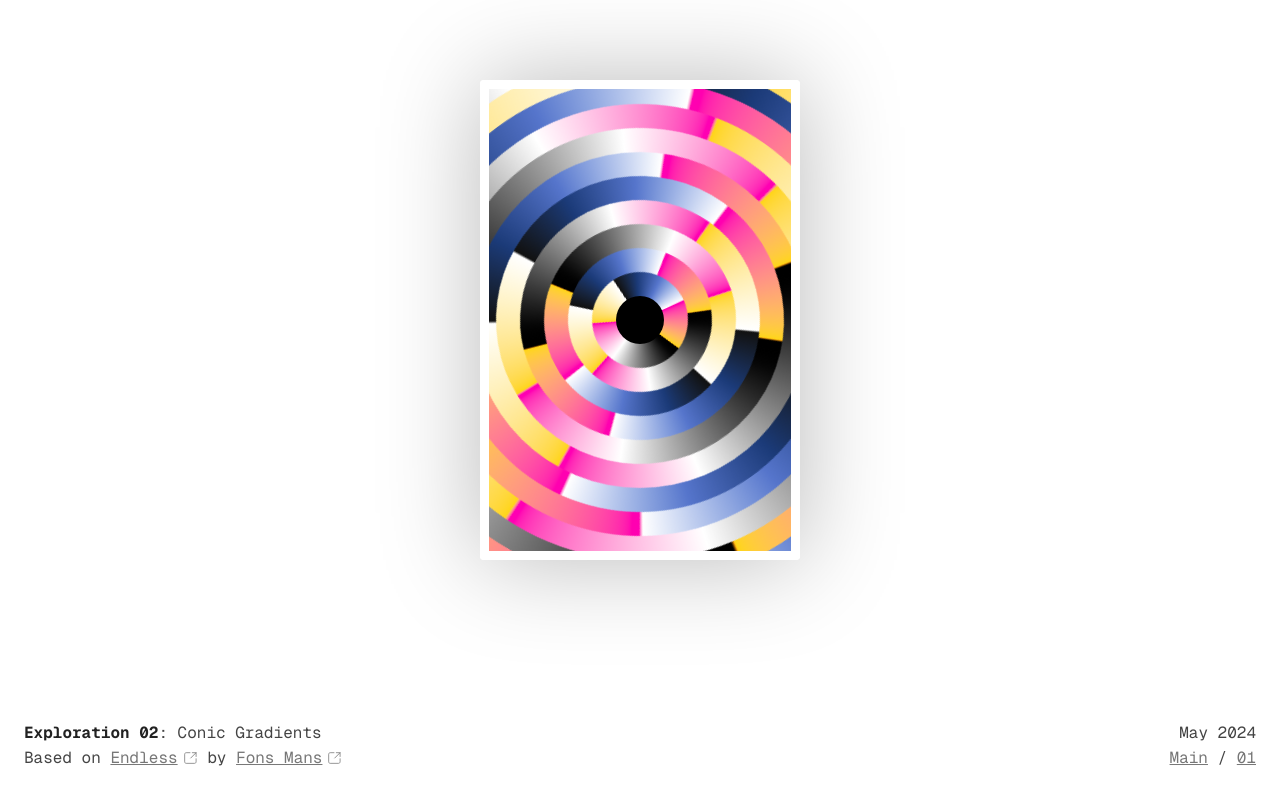
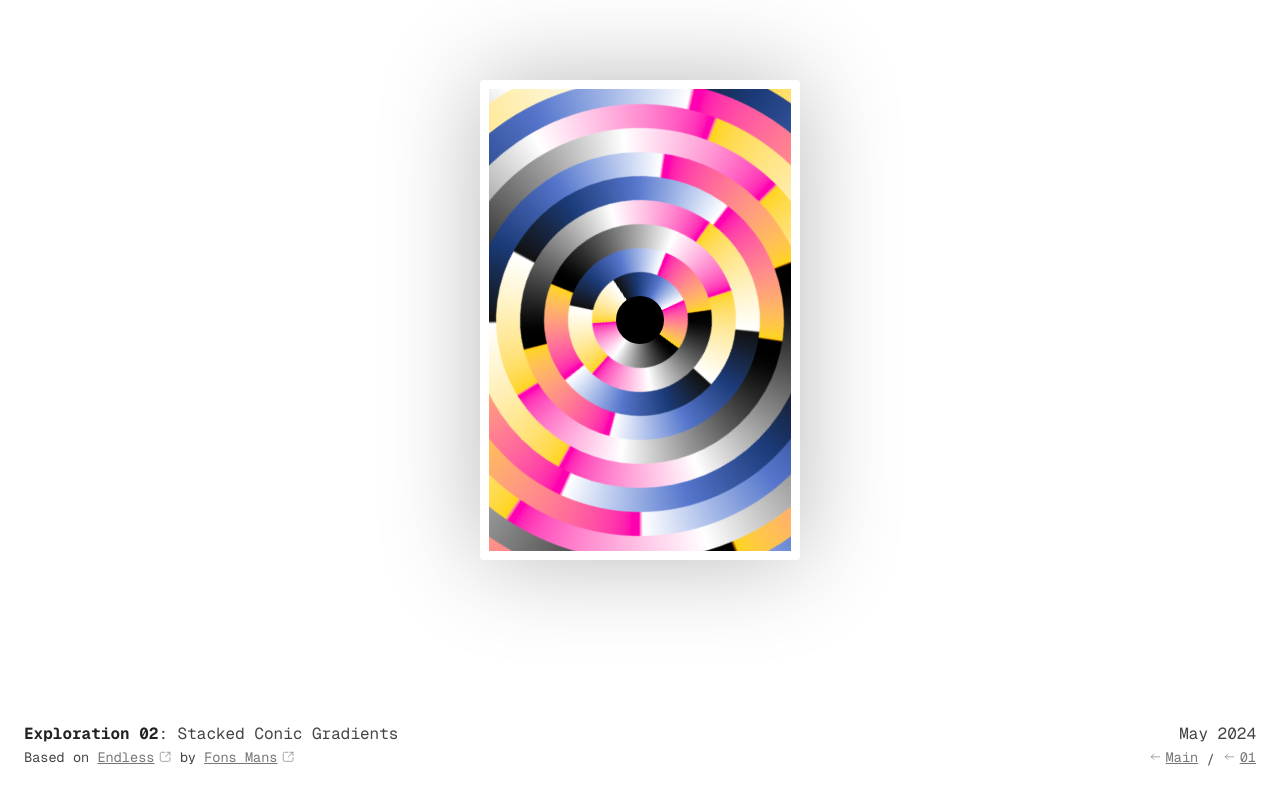
Before and after one commit to GrossDesignCo/mattgross.io, a Next.js app: page /explorations/02 in a window 1280 px wide. Built offline with nearby package versions, Linux system fonts and the light colour scheme.

Commit message:
cleanup and icons

```diff
--- a/components/footer.jsx
+++ b/components/footer.jsx
@@ -6,7 +6,9 @@ export const Footer = () => {
   return (
     <div className={`frame ${styles['footer-frame']}`}>
       <footer className={styles.footer}>
-        <div className={styles.copyright}>© Matt Gross / {year}</div>
+        <div className={`caption ${styles.copyright}`}>
+          © Matt Gross / {year}
+        </div>
       </footer>
     </div>
   );
--- a/components/footer.module.css
+++ b/components/footer.module.css
@@ -12,5 +12,4 @@
 .copyright {
   transform: rotate(90deg) translateX(1em);
   transform-origin: top right;
-  font-size: 0.8em;
 }
--- /dev/null
+++ b/components/icons/arrow-left.jsx
@@ -0,0 +1,17 @@
+export const IconArrowLeft = () => {
+  return (
+    <svg class="icon" viewBox="0 0 21 21" xmlns="http://www.w3.org/2000/svg">
+      <g
+        fill="none"
+        fill-rule="evenodd"
+        stroke="currentColor"
+        stroke-linecap="round"
+        stroke-linejoin="round"
+        transform="translate(3 6)"
+      >
+        <path d="m4.499.497-3.999 4.002 4 4.001" />
+        <path d="m13.5 4.5h-13" />
+      </g>
+    </svg>
+  );
+};
--- /dev/null
+++ b/components/meta.jsx
@@ -0,0 +1,19 @@
+import styles from './meta.module.css';
+
+export const Meta = ({ title, subTitle, dateCreated, links, className }) => {
+  return (
+    <div className={`monospace ${styles.meta} ${className}`}>
+      <div className="stack align-start">
+        <div>{title}</div>
+
+        <div className="caption">{subTitle}</div>
+      </div>
+
+      <div className="stack align-end">
+        <div>{dateCreated}</div>
+
+        <div className="caption">{links}</div>
+      </div>
+    </div>
+  );
+};
--- /dev/null
+++ b/components/meta.module.css
@@ -0,0 +1,18 @@
+.meta {
+  position: absolute;
+  bottom: 32px;
+  inset-inline: 24px;
+  opacity: 0;
+  transform: translateY(16px);
+
+  display: flex;
+  justify-content: space-between;
+  gap: 8px;
+}
+
+@media (max-width: 600px) {
+  .meta {
+    flex-direction: column;
+    align-items: start;
+  }
+}
--- a/pages/explorations/02/index.jsx
+++ b/pages/explorations/02/index.jsx
@@ -1,7 +1,9 @@
 import Head from 'next/head';
+import styles from './index.module.css';
 import { Link } from '../../../components/link';
-import styles from './index.module.css';
+import { Meta } from '../../../components/meta';
 import { Favicon } from '../../../components/favicon';
+import { IconArrowLeft } from '../../../components/icons/arrow-left';
 
 export default function Page() {
   return (
@@ -10,13 +12,14 @@ export default function Page() {
         <title>Exploration 02 - Matt Gross</title>
         <meta
           name="description"
-          content="Exploration 01: lch() Color & Framing"
+          content="Exploration 02: Stacked Conic Gradients"
         />
         <Favicon />
       </Head>
 
       <div className={styles.root}>
         <div className={styles.frame}>
+          {/* Stack of divs for each ring */}
           <div className={styles.bg12} />
           <div className={styles.bg11} />
           <div className={styles.bg10} />
@@ -31,13 +34,15 @@ export default function Page() {
           <div className={styles.bg1} />
         </div>
 
-        <div className={`monospace ${styles.meta}`}>
-          <div className="stack">
-            <div>
-              <strong>Exploration 02</strong>: Conic Gradients
-            </div>
-
-            <div>
+        <Meta
+          className={styles.meta}
+          title={
+            <>
+              <strong>Exploration 02</strong>: Stacked Conic Gradients
+            </>
+          }
+          subTitle={
+            <>
               Based on{' '}
               <Link
                 href="https://x.com/FonsMans/status/1795025314810409342"
@@ -46,22 +51,22 @@ export default function Page() {
                 Endless
               </Link>{' '}
               by <Link href="https://x.com/FonsMans">Fons Mans</Link>
-            </div>
-          </div>
-
-          <div className="stack align-end">
-            <div>May 2024</div>
-            <div>
+            </>
+          }
+          dateCreated="May 2024"
+          links={
+            <>
               <Link href="/" className={styles.link}>
-                Main
+                <IconArrowLeft /> Main
               </Link>{' '}
               /{' '}
               <Link href="/explorations/01" className={styles.link}>
+                <IconArrowLeft />
                 01
               </Link>
-            </div>
-          </div>
-        </div>
+            </>
+          }
+        />
       </div>
     </div>
   );
--- a/pages/explorations/02/index.module.css
+++ b/pages/explorations/02/index.module.css
@@ -205,17 +205,8 @@
   background: #000;
 }
 
-/* Meta */
+/* Meta intro timing */
 .meta {
-  position: absolute;
-  bottom: 32px;
-  inset-inline: 24px;
-  opacity: 0;
-  transform: translateY(16px);
-
-  display: flex;
-  justify-content: space-between;
-  gap: 8px;
   animation: 2.5s 3s meta-in var(--bezier) forwards;
 }
 
@@ -230,10 +221,3 @@
     transform: translateY(0px);
   }
 }
-
-@media (max-width: 600px) {
-  .meta {
-    flex-direction: column;
-    align-items: start;
-  }
-}
--- a/styles/general.css
+++ b/styles/general.css
@@ -48,15 +48,20 @@ h2 {
 }
 
 h1 {
-  font-size: 2em;
+  font-size: 2rem;
 }
 
 h2 {
-  font-size: 2em;
+  font-size: 1.75rem;
+}
+
+.caption {
+  font-size: 0.85rem;
 }
 
 /* Layout */
 .frame {
+  /* TODO: Do an outer/frame padding and an inner/item padding */
   padding-block: 3em;
   padding-inline: 2em;
   transition: padding 0.3s ease;
```
Also changed, not shown: components/icons/arrow-right.jsx (added, +17 -0 lines), pages/explorations/01/index.jsx (+19 -13 lines), pages/explorations/ideas.md (added, +10 -0 lines).
